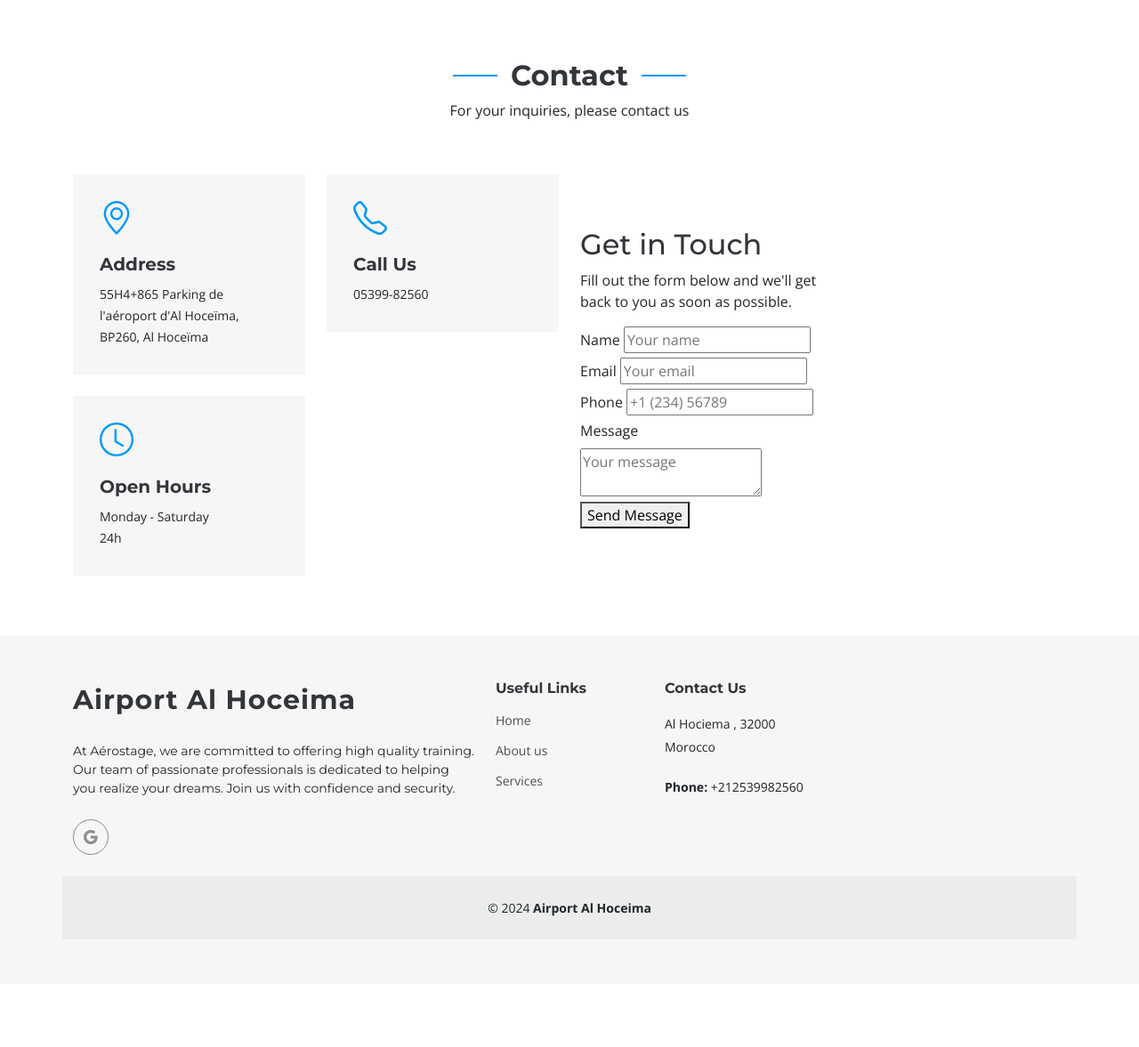
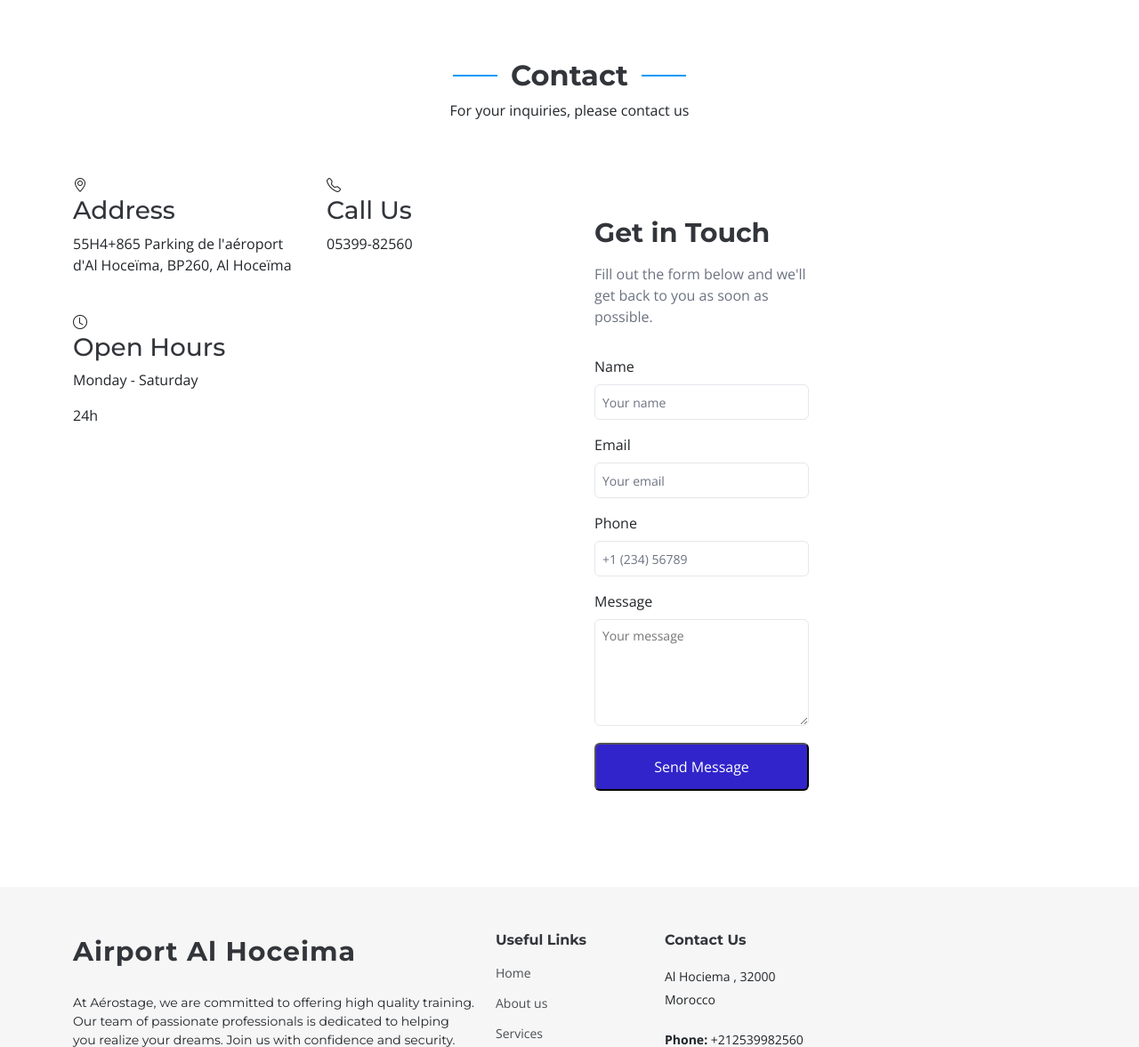
Before and after one commit to Hamzaelaamili/airportalhoceima, a PHP site: page / in a window 1280 px wide. Shown: the part 3953-5130 px from the top of the page at 89% size. Before the commit the page ends 5009 px from the top, so only its background shows below. Run offline with PHP 8.4, Linux system fonts and the light colour scheme.

Commit message:
update css

```diff
--- a/assets/css/main.css
+++ b/assets/css/main.css
@@ -1201,121 +1201,77 @@ section,
 /*--------------------------------------------------------------
 # Contact Section
 --------------------------------------------------------------*/
-.contact .info-item {
-  background: color-mix(in srgb, var(--default-color), transparent 96%);
-  padding: 30px;
-}
-
-.contact .info-item i {
-  font-size: 38px;
-  line-height: 0;
-  color: var(--accent-color);
-}
-
-.contact .info-item h3 {
-  font-size: 20px;
+.contact-section {
+  width: 100%;
+  max-width: 40rem;
+  margin-left: auto;
+  margin-right: auto;
+  padding: 3rem 1rem;
+}
+
+.contact-intro > * + * {
+  margin-top: 1rem;
+}
+
+.contact-title {
+  font-size: 1.875rem;
+  line-height: 2.25rem;
   font-weight: 700;
-  margin: 20px 0 10px 0;
-}
-
-.contact .info-item p {
-  padding: 0;
-  line-height: 24px;
-  font-size: 14px;
-  margin-bottom: 0;
-}
-
-.contact .php-email-form {
-  background: color-mix(in srgb, var(--default-color), transparent 96%);
-  padding: 30px;
-  height: 100%;
-}
-
-.contact .php-email-form .error-message {
-  display: none;
-  background: #df1529;
-  color: #ffffff;
-  text-align: left;
-  padding: 15px;
-  margin-bottom: 24px;
-  font-weight: 600;
-}
-
-.contact .php-email-form .sent-message {
-  display: none;
-  color: #ffffff;
-  background: #059652;
-  text-align: center;
-  padding: 15px;
-  margin-bottom: 24px;
-  font-weight: 600;
-}
-
-.contact .php-email-form .loading {
-  display: none;
-  background: var(--background-color);
-  text-align: center;
-  padding: 15px;
-  margin-bottom: 24px;
-}
-
-.contact .php-email-form .loading:before {
-  content: "";
-  display: inline-block;
-  border-radius: 50%;
-  width: 24px;
-  height: 24px;
-  margin: 0 10px -6px 0;
-  border: 3px solid var(--accent-color);
-  border-top-color: var(--background-color);
-  animation: animate-loading 1s linear infinite;
-}
-
-.contact .php-email-form input[type=text],
-.contact .php-email-form input[type=email],
-.contact .php-email-form textarea {
-  font-size: 14px;
-  padding: 10px 15px;
-  box-shadow: none;
-  border-radius: 0;
-  color: var(--default-color);
-  background-color: color-mix(in srgb, var(--background-color), transparent 50%);
-  border-color: color-mix(in srgb, var(--default-color), transparent 80%);
-}
-
-.contact .php-email-form input[type=text]:focus,
-.contact .php-email-form input[type=email]:focus,
-.contact .php-email-form textarea:focus {
-  border-color: var(--accent-color);
-}
-
-.contact .php-email-form input[type=text]::placeholder,
-.contact .php-email-form input[type=email]::placeholder,
-.contact .php-email-form textarea::placeholder {
-  color: color-mix(in srgb, var(--default-color), transparent 70%);
-}
-
-.contact .php-email-form button[type=submit] {
-  background: var(--accent-color);
-  color: var(--contrast-color);
-  border: 0;
-  padding: 10px 30px;
-  transition: 0.4s;
-  border-radius: 4px;
-}
-
-.contact .php-email-form button[type=submit]:hover {
-  background: color-mix(in srgb, var(--accent-color), transparent 20%);
-}
-
-@keyframes animate-loading {
-  0% {
-    transform: rotate(0deg);
-  }
-
-  100% {
-    transform: rotate(360deg);
-  }
+}
+
+.contact-description {
+  color: rgb(107 114 128);
+}
+
+.form-group-container {
+  display: grid;
+  gap: 1rem;
+  margin-top: 2rem;
+}
+
+.form-group {
+  display: flex;
+  flex-direction: column;
+}
+
+.form-label {
+  margin-bottom: 0.5rem;
+}
+
+.form-input,
+.form-textarea {
+  padding: 0.5rem;
+  border: 1px solid #e5e7eb;
+  display: flex;
+  height: 2.5rem;
+  width: 100%;
+  border-radius: 0.375rem;
+  font-size: 0.875rem;
+  line-height: 1.25rem;
+}
+
+.form-input::placeholder,
+.form-textarea:focus-visible {
+  color: #6b7280;
+}
+
+.form-input:focus-visible,
+.form-textarea:focus-visible {
+  outline: 2px solid #2563eb;
+  outline-offset: 2px;
+}
+
+.form-textarea {
+  min-height: 120px;
+}
+
+.form-submit {
+  width: 100%;
+  margin-top: 1.2rem;
+  background-color: #3124ca;
+  color: #fff;
+  padding: 13px 5px;
+  border-radius: 0.375rem;
 }
 
 /*--------------------------------------------------------------
--- a/index.html
+++ b/index.html
@@ -366,7 +366,7 @@
 
   <form class="contact-form" action="https://api.web3forms.com/submit" method="POST">
 
-    <input type="hidden" name="access_key" value="YOUR_ACCESS_KEY_HERE" />
+    <input type="hidden" name="access_key" value="51dd0e52-4d13-44ae-886f-e07d7224cc50" />
     <input type="hidden" name="subject" value="New Contact Form Submission from Web3Forms" />
     <input type="hidden" name="from_name" value="My Website" />
     <!-- More custom ization options available in the docs: https://docs.web3forms.com -->
```
